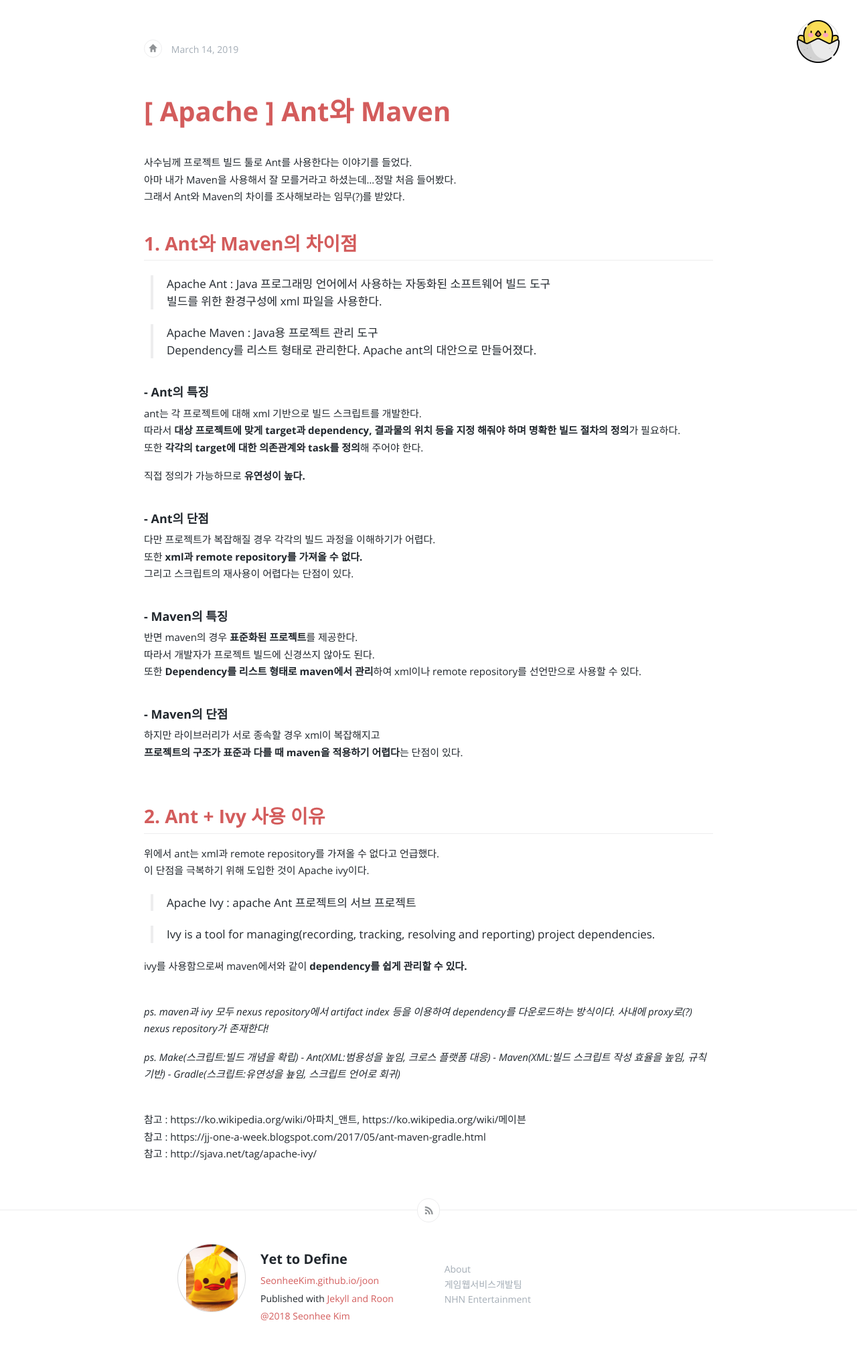
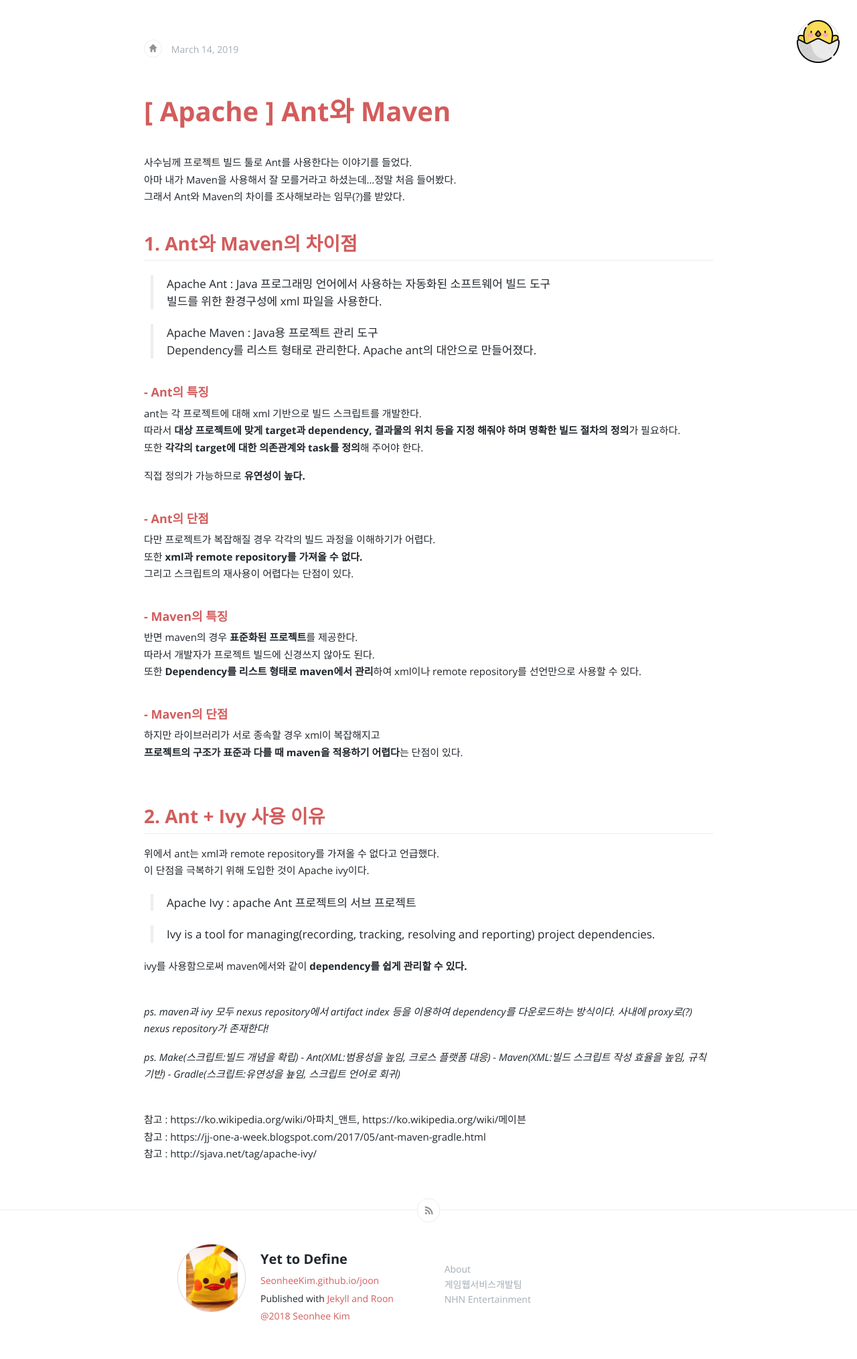
Before and after one commit to vormwald/joon, a Jekyll site: the page built from _posts/2019-03-14-[-Apache-]-Ant와-Maven.md, in a window 1280 px wide. Shown: the whole page at 67% size. Built offline with Jekyll 4.4.1, drawn with Linux system fonts in a browser that asks for light colours; our own code applies the rules of GitHub Pages for plain Markdown files; Markdown is read by kramdown in place of the engine named in the settings; comment, search, counter and statistics services are not loaded.

Commit message:
change header color

```diff
--- a/css/screen.css
+++ b/css/screen.css
@@ -554,14 +554,14 @@
     font-weight: bold;
     margin: 40px 0 8px 0;
     line-height: 1.2em;
-    text-align: left
+    text-align: left;
+    color: #d35c5c;
 }
 article .text h1 {
     font-size: 30px
 }
 article .text h2 {
     font-size: 28px;
-    color: #d35c5c;
 }
 article .text h3 {
     font-size: 26px
```
